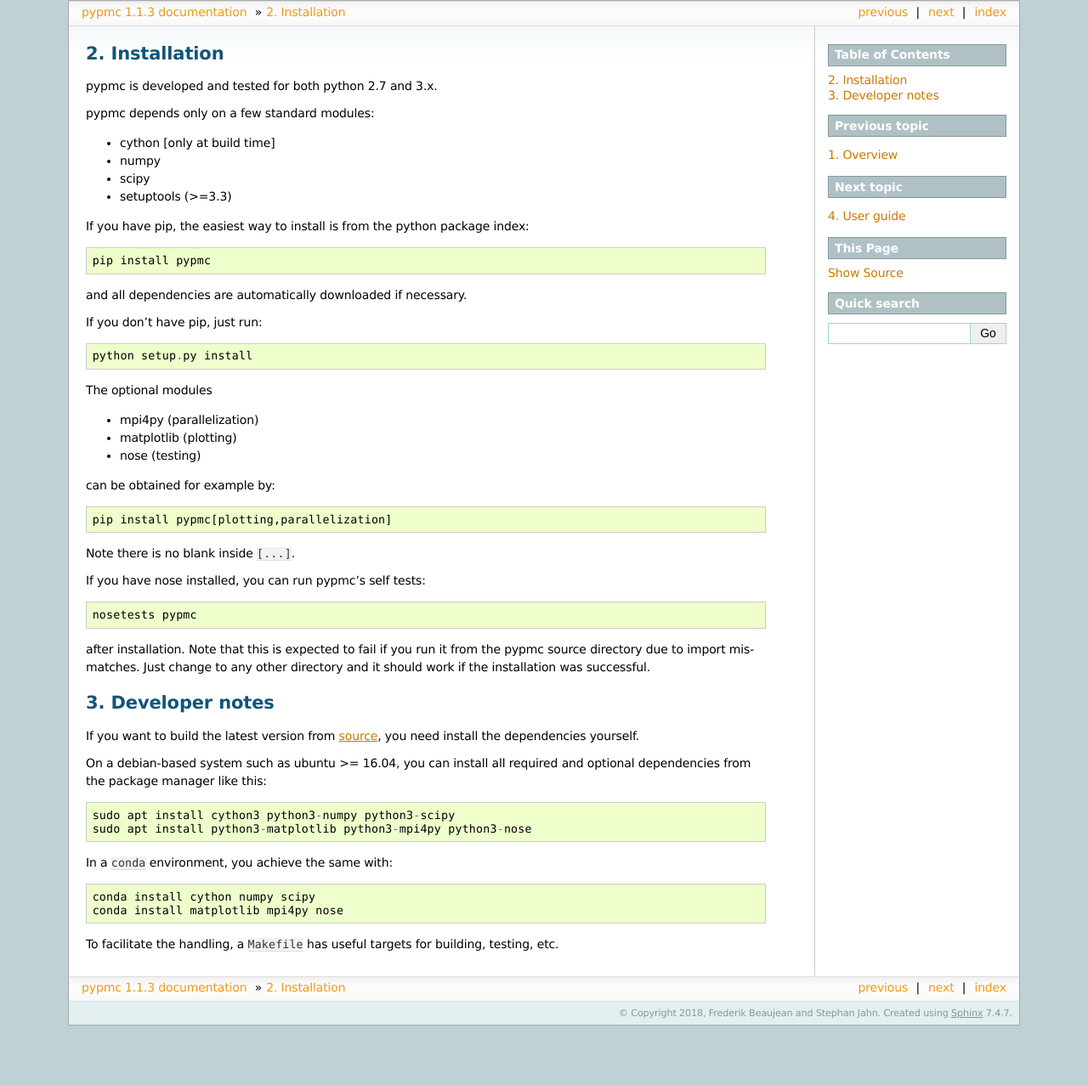
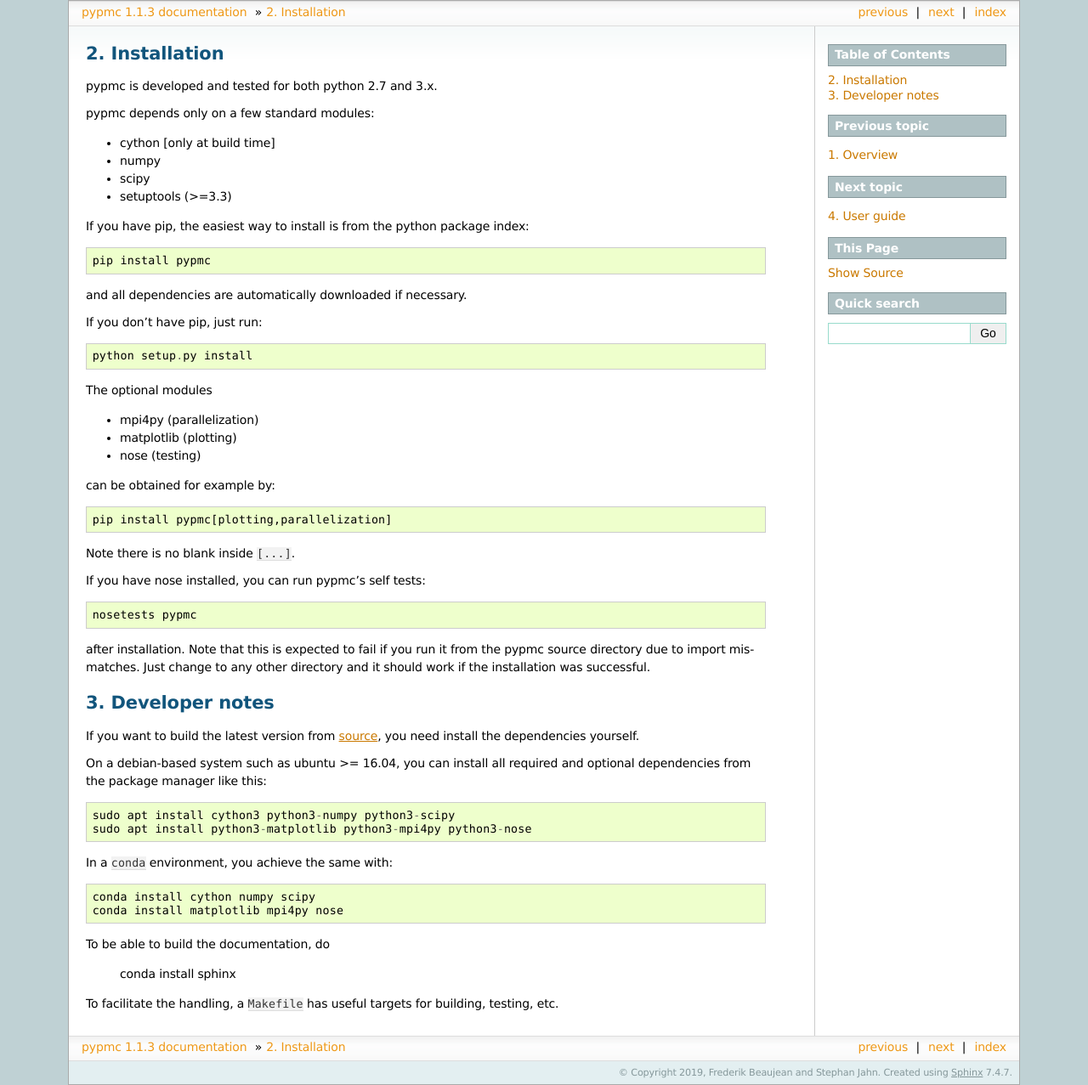
Before and after one commit to pypmc/pypmc, a Sphinx documentation site: the page built from doc/installation.rst, in a window 1280 px wide. Shown: the whole page at 85% size. Built offline with Sphinx 7.4.7, drawn with Linux system fonts in a browser that asks for light colours; before the commit the page ends 1207 px from its top, so only the background shows below that.

Commit message:
Update docs for the release

```diff
--- a/doc/conf.py
+++ b/doc/conf.py
@@ -39,7 +39,7 @@ master_doc = 'index'
 
 # General information about the project.
 project = u'pypmc'
-copyright = u'2018, Frederik Beaujean and Stephan Jahn'
+copyright = u'2019, Frederik Beaujean and Stephan Jahn'
 
 # The version info for the project you're documenting, acts as replacement for
 # |version| and |release|, also used in various other places throughout the
--- a/doc/installation.rst
+++ b/doc/installation.rst
@@ -59,4 +59,8 @@ In a ``conda`` environment, you achieve the same with::
   conda install cython numpy scipy
   conda install matplotlib mpi4py nose
 
+To be able to build the documentation, do
+
+  conda install sphinx
+
 To facilitate the handling, a ``Makefile`` has useful targets for building, testing, etc.
```
Also changed, not shown: .travis.yml.
